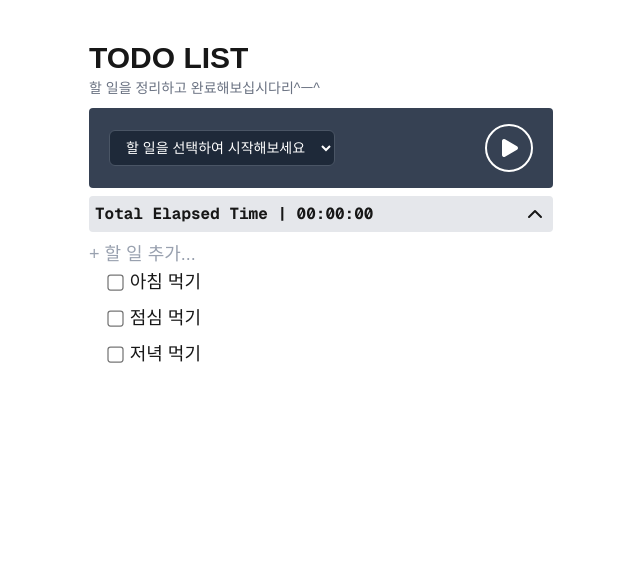
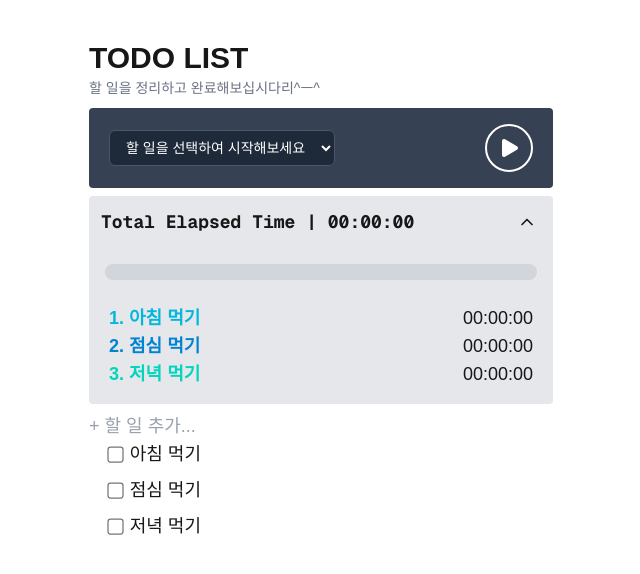
Before and after one commit to Rodgershyeonsik/toy-todo, a Next.js app: page / in a window 1280 px wide. Both pictures are taken after a click on the button 854 px from the left and 214 px from the top of the page. Shown: the top 574 px of the page, without its empty margins (319-959 px from the left). Built offline with nearby package versions, Linux system fonts and the light colour scheme.

Commit message:
feat: add task ranking list to dashboard

```diff
--- a/app/page.tsx
+++ b/app/page.tsx
@@ -135,6 +135,23 @@ export default function Home() {
     0
   );
 
+  const todosByTime = [...todos].sort(
+    (a, b) => (b.elapsedTime ?? 0) - (a.elapsedTime ?? 0)
+  );
+
+  const getRankColor = (idx: number) => {
+    switch (idx) {
+      case 0:
+        return { bg: "bg-cyan-500", text: "text-cyan-500" };
+      case 1:
+        return { bg: "bg-sky-600", text: "text-sky-600" };
+      case 2:
+        return { bg: "bg-teal-400", text: "text-teal-400" };
+      default:
+        return { bg: "bg-slate-400", text: "text-slate-400" };
+    }
+  };
+
   return (
     <div className="min-h-screen flex justify-center">
       <div className="w-full max-w-lg px-6 py-10">
@@ -159,13 +176,47 @@ export default function Home() {
             onStopTimer={stopTimer}
             onPauseTimer={pauseTimer}
           />
-          <div className="flex justify-between p-1.5 bg-gray-200 rounded-sm">
-            <span className="font-lg font-bold font-mono">{`Total Elapsed Time | ${formatTime(
-              totalElapsed
-            )}`}</span>
-            <button className="" onClick={() => setIsOpen(!isOpen)}>
-              {isOpen ? <ChevronUp /> : <ChevronDown />}
-            </button>
+          <div className="bg-gray-200 rounded-sm overflow-hidden transition-all duration-500 ease-in-out">
+            <div className="flex justify-between items-center p-3">
+              <span className="text-lg font-bold font-mono">
+                {`Total Elapsed Time | ${formatTime(totalElapsed)}`}
+              </span>
+              <button
+                className="p-1 hover:bg-gray-300 rounded-full transition-colors"
+                onClick={() => setIsOpen(!isOpen)}
+              >
+                {isOpen ? <ChevronUp size={20} /> : <ChevronDown size={20} />}
+              </button>
+            </div>
+            <div
+              className={`transition-all duration-500 ease-in-out ${
+                isOpen ? "max-h-125 opacity-100" : "max-h-0 opacity-0"
+              }`}
+            >
+              <div className="p-4 space-y-6">
+                <div className="w-full h-4 bg-gray-300 rounded-full flex overflow-hidden">
+                  {/* 가로비중차트 */}
+                </div>
+                <div className="space-y-2">
+                  <ul>
+                    {todosByTime.map((todo, idx) => (
+                      <li key={todo.id} className="flex justify-between px-1">
+                        <span
+                          className={`text-lg font-semibold ${
+                            getRankColor(idx).text
+                          }`}
+                        >
+                          {idx + 1}. {todo.task}
+                        </span>
+                        <span className="text-lg">
+                          {formatTime(todo.elapsedTime ?? 0)}
+                        </span>
+                      </li>
+                    ))}
+                  </ul>
+                </div>
+              </div>
+            </div>
           </div>
         </header>
 
```
